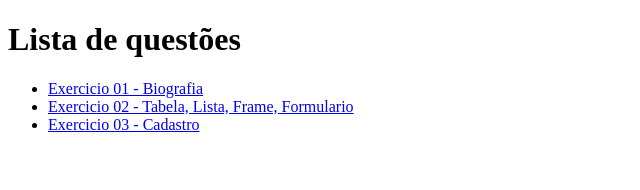
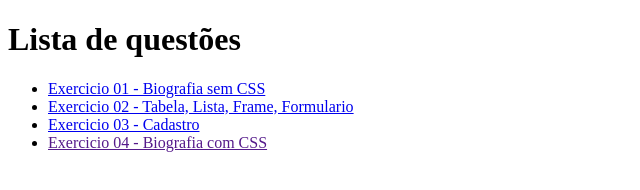
Before and after one commit to LEDHU/PWM-2023.1, a plain HTML site: page index.html in a window 1280 px wide. Shown: the whole page, without its empty margins (0-640 px from the left). Drawn offline with Linux system fonts and the light colour scheme.

Commit message:
biografia com css

```diff
--- a/index.html
+++ b/index.html
@@ -10,9 +10,10 @@
 
         <ul>
 
-            <li><a href="../Exe01 - Biografia/biografia.html" target = "_blank"> Exercicio 01 - Biografia</a></li>
+            <li><a href="../Exe01 - Biografia/biografia.html" target = "_blank"> Exercicio 01 - Biografia sem CSS</a></li>
             <li><a href="../Exe02 - Tab, Lis, Fra, For/index.html" target = "_blank"> Exercicio 02 - Tabela, Lista, Frame, Formulario</a></li>
             <li><a href="../Exe03 - Cadastro de usuario/cadastro.html" target = "_blank"> Exercicio 03 - Cadastro</a></li>
+            <li><a href="" target="_blank"> Exercicio 04 - Biografia com CSS </a></li>
         </ul>
 
     </body>
```
